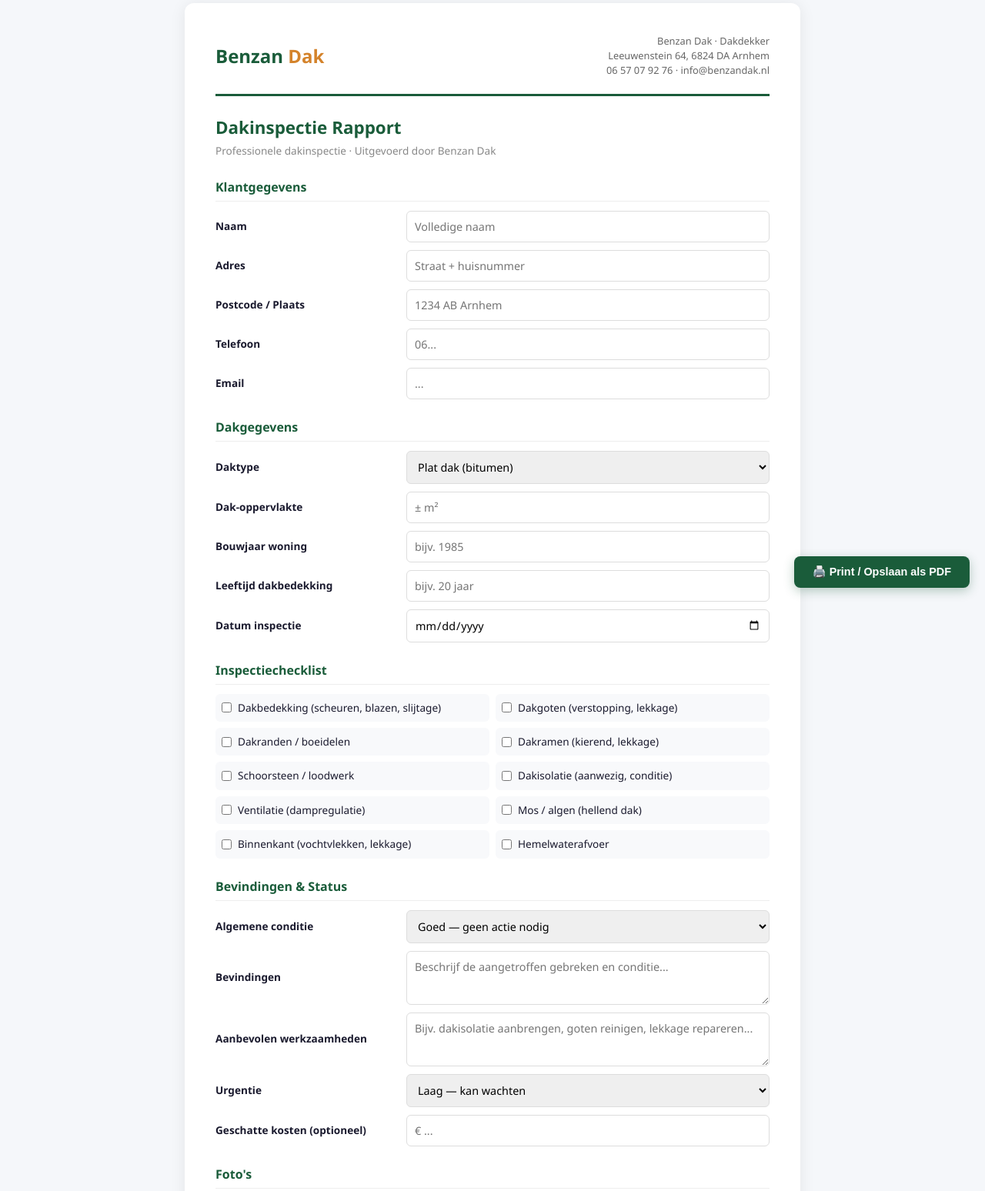
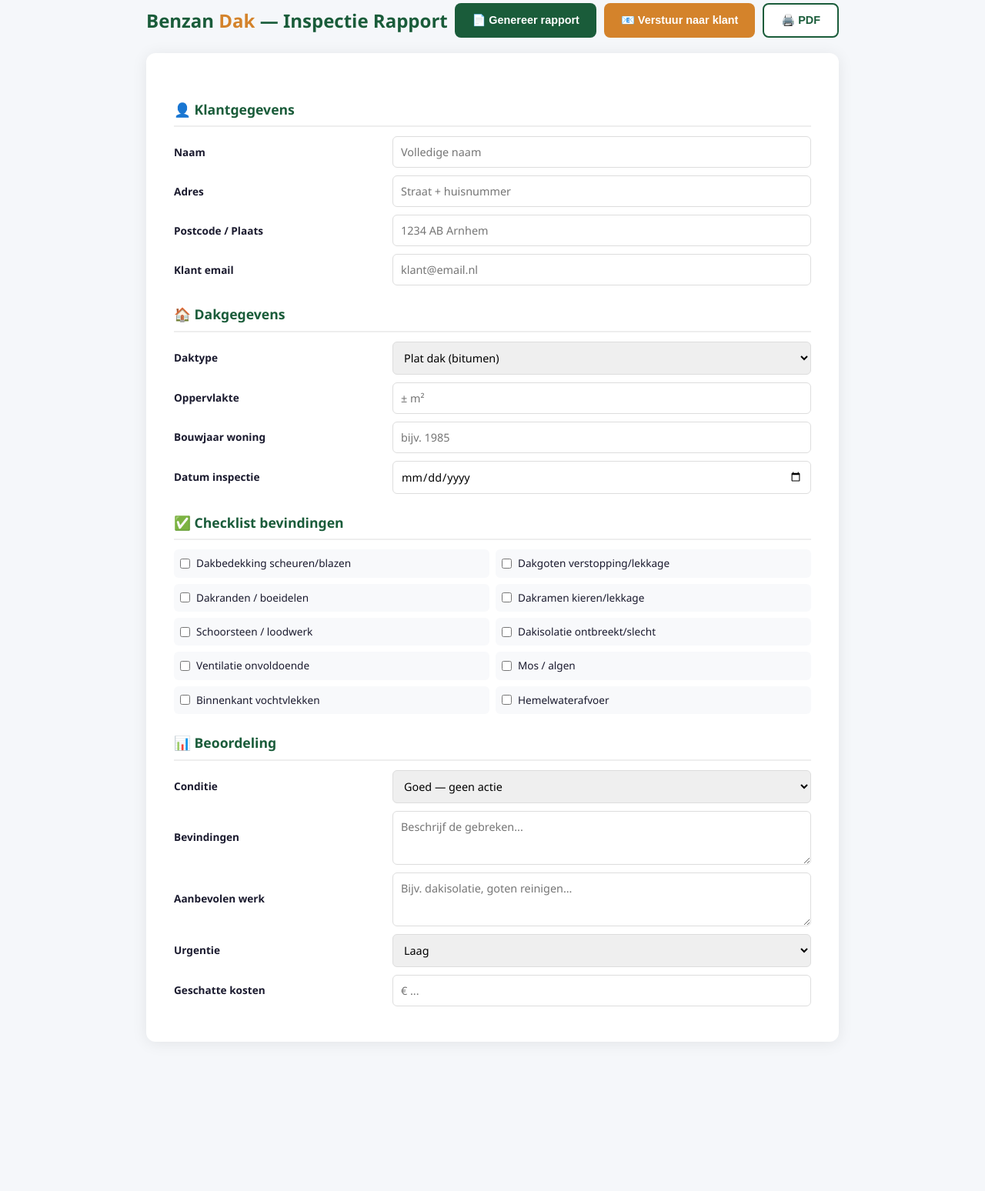
Before and after one commit to benzanmontage-hue/benzandak, a plain HTML site: page inspectie-rapport.html in a window 1280 px wide. Shown: the part 16-1564 px from the top of the page at 77% size. After the commit the page ends 1390 px from the top, so only its background shows below. Drawn offline with Linux system fonts and the light colour scheme.

Commit message:
Inspectie rapport: online invullen + genereer rapport + verstuur naar klant (mailto)

```diff
--- a/inspectie-rapport.html
+++ b/inspectie-rapport.html
@@ -3,18 +3,20 @@
 <head>
 <meta charset="UTF-8">
 <meta name="viewport" content="width=device-width,initial-scale=1.0">
-<title>Benzan Dak — Dakinspectie Rapport</title>
+<title>Benzan Dak — Dakinspectie Rapport Online</title>
 <style>
 *{box-sizing:border-box;margin:0;padding:0}
 body{font-family:'Segoe UI',Arial,sans-serif;color:#1a1a2e;background:#f5f7fa;padding:20px;line-height:1.5}
-.page{max-width:800px;margin:0 auto;background:#fff;border-radius:12px;box-shadow:0 2px 20px rgba(0,0,0,.08);padding:40px}
-.header{display:flex;justify-content:space-between;align-items:center;border-bottom:3px solid #1a5c3a;padding-bottom:20px;margin-bottom:24px}
-.logo{font-size:1.5rem;font-weight:800;color:#1a5c3a}
-.logo span{color:#d4832b}
-.header-right{text-align:right;font-size:.8rem;color:#666}
-h1{font-size:1.4rem;color:#1a5c3a;margin-bottom:4px}
-.subtitle{font-size:.85rem;color:#888;margin-bottom:24px}
-h2{font-size:1rem;color:#1a5c3a;margin:24px 0 12px;border-bottom:1px solid #eee;padding-bottom:6px}
+.topbar{max-width:900px;margin:0 auto 20px;display:flex;justify-content:space-between;align-items:center}
+.logo{font-size:1.5rem;font-weight:800;color:#1a5c3a}.logo span{color:#d4832b}
+.topbar-actions{display:flex;gap:10px}
+.btn{padding:12px 22px;border:none;border-radius:8px;font-weight:700;cursor:pointer;font-size:.9rem;transition:all .2s}
+.btn-green{background:#1a5c3a;color:#fff}.btn-green:hover{background:#146b3a}
+.btn-orange{background:#d4832b;color:#fff}.btn-orange:hover{background:#c0731f}
+.btn-outline{background:#fff;border:2px solid #1a5c3a;color:#1a5c3a}
+.btn-outline:hover{background:#f0f5f0}
+.form-page{max-width:900px;margin:0 auto;background:#fff;border-radius:12px;box-shadow:0 2px 20px rgba(0,0,0,.08);padding:36px}
+h2{font-size:1.1rem;color:#1a5c3a;margin:24px 0 12px;border-bottom:2px solid #eee;padding-bottom:8px}
 .field{display:grid;grid-template-columns:1fr 2fr;gap:12px;align-items:center;margin-bottom:10px}
 .field label{font-weight:600;font-size:.85rem}
 .field input,.field select,.field textarea{width:100%;padding:10px;border:1px solid #ddd;border-radius:6px;font-size:.9rem;font-family:inherit}
@@ -22,126 +24,175 @@
 .checklist{display:grid;grid-template-columns:1fr 1fr;gap:8px}
 .check-item{display:flex;align-items:center;gap:8px;padding:8px;background:#f8f9fb;border-radius:6px;font-size:.85rem}
 .check-item input{width:auto}
-.status-badge{display:inline-block;padding:3px 10px;border-radius:12px;font-size:.75rem;font-weight:700}
-.good{background:#e8f5e9;color:#2e7d32}
-.warning{background:#fff3e0;color:#e65100}
-.bad{background:#ffebee;color:#d32f2f}
-.section-note{font-size:.8rem;color:#888;font-style:italic;margin-top:4px}
-.footer{display:flex;justify-content:space-between;margin-top:32px;padding-top:16px;border-top:2px solid #eee}
-.signature{text-align:center;font-size:.8rem}
-.sign-line{width:200px;border-bottom:1px solid #333;margin:40px auto 4px}
-.print-btn{position:fixed;bottom:20px;right:20px;background:#1a5c3a;color:#fff;border:none;padding:12px 24px;border-radius:8px;font-weight:700;cursor:pointer;font-size:.9rem;box-shadow:0 4px 14px rgba(26,92,58,.3)}
-.print-btn:hover{background:#146b3a}
+.report-preview{max-width:900px;margin:20px auto;background:#fff;border-radius:12px;box-shadow:0 2px 20px rgba(0,0,0,.08);padding:40px;display:none}
+.report-header{display:flex;justify-content:space-between;border-bottom:3px solid #1a5c3a;padding-bottom:20px;margin-bottom:24px}
+.report-header .logo{font-size:1.5rem}
+.report-title{font-size:1.4rem;color:#1a5c3a;margin-bottom:20px}
+.report-section{margin:16px 0}
+.report-section h3{font-size:.95rem;color:#1a5c3a;margin-bottom:6px}
+.report-box{background:#f8f9fb;border:1px solid #eee;border-radius:8px;padding:12px;font-size:.9rem}
+.report-box ul{list-style:none;padding:0}
+.report-box li{padding:3px 0}
+.report-box li::before{content:'✓';color:#1a5c3a;margin-right:8px;font-weight:bold}
+.signatures{display:flex;justify-content:space-between;margin-top:32px;padding-top:16px;border-top:2px solid #eee}
+.sign{text-align:center;font-size:.8rem}
+.sign-line{width:180px;border-bottom:1px solid #333;margin:36px auto 4px}
+@media(max-width:700px){.field{grid-template-columns:1fr}.checklist{grid-template-columns:1fr}.topbar{flex-direction:column;gap:12px}}
 @media print{
-  .print-btn{display:none}
+  .topbar,.form-page,.btn{display:none}
+  .report-preview{display:block!important;box-shadow:none;border-radius:0;padding:20px}
   body{background:#fff;padding:0}
-  .page{box-shadow:none;border-radius:0;padding:20px}
 }
 </style>
 </head>
 <body>
-<button class="print-btn" onclick="window.print()">🖨️ Print / Opslaan als PDF</button>
 
-<div class="page">
-  <div class="header">
+<div class="topbar">
+  <div class="logo">Benzan <span>Dak</span> — Inspectie Rapport</div>
+  <div class="topbar-actions">
+    <button class="btn btn-green" onclick="genereerRapport()">📄 Genereer rapport</button>
+    <button class="btn btn-orange" onclick="verstuurEmail()">📧 Verstuur naar klant</button>
+    <button class="btn btn-outline" onclick="window.print()">🖨️ PDF</button>
+  </div>
+</div>
+
+<!-- FORMULIER -->
+<div class="form-page">
+  <h2>👤 Klantgegevens</h2>
+  <div class="field"><label>Naam</label><input type="text" id="naam" placeholder="Volledige naam"></div>
+  <div class="field"><label>Adres</label><input type="text" id="adres" placeholder="Straat + huisnummer"></div>
+  <div class="field"><label>Postcode / Plaats</label><input type="text" id="postcode" placeholder="1234 AB Arnhem"></div>
+  <div class="field"><label>Klant email</label><input type="email" id="klantEmail" placeholder="klant@email.nl"></div>
+
+  <h2>🏠 Dakgegevens</h2>
+  <div class="field"><label>Daktype</label><select id="daktype"><option>Plat dak (bitumen)</option><option>Plat dak (EPDM)</option><option>Hellend dak (pannen)</option><option>Hellend dak (leien)</option><option>Plat + hellend</option></select></div>
+  <div class="field"><label>Oppervlakte</label><input type="text" id="oppervlakte" placeholder="± m²"></div>
+  <div class="field"><label>Bouwjaar woning</label><input type="text" id="bouwjaar" placeholder="bijv. 1985"></div>
+  <div class="field"><label>Datum inspectie</label><input type="date" id="datum"></div>
+
+  <h2>✅ Checklist bevindingen</h2>
+  <div class="checklist">
+    <div class="check-item"><input type="checkbox" id="c1"><label>Dakbedekking scheuren/blazen</label></div>
+    <div class="check-item"><input type="checkbox" id="c2"><label>Dakgoten verstopping/lekkage</label></div>
+    <div class="check-item"><input type="checkbox" id="c3"><label>Dakranden / boeidelen</label></div>
+    <div class="check-item"><input type="checkbox" id="c4"><label>Dakramen kieren/lekkage</label></div>
+    <div class="check-item"><input type="checkbox" id="c5"><label>Schoorsteen / loodwerk</label></div>
+    <div class="check-item"><input type="checkbox" id="c6"><label>Dakisolatie ontbreekt/slecht</label></div>
+    <div class="check-item"><input type="checkbox" id="c7"><label>Ventilatie onvoldoende</label></div>
+    <div class="check-item"><input type="checkbox" id="c8"><label>Mos / algen</label></div>
+    <div class="check-item"><input type="checkbox" id="c9"><label>Binnenkant vochtvlekken</label></div>
+    <div class="check-item"><input type="checkbox" id="c10"><label>Hemelwaterafvoer</label></div>
+  </div>
+
+  <h2>📊 Beoordeling</h2>
+  <div class="field"><label>Conditie</label><select id="conditie"><option>Goed — geen actie</option><option>Redelijk — onderhoud aanbevolen</option><option>Matig — reparatie nodig</option><option>Slecht — vervanging dringend</option></select></div>
+  <div class="field"><label>Bevindingen</label><textarea id="bevindingen" placeholder="Beschrijf de gebreken..."></textarea></div>
+  <div class="field"><label>Aanbevolen werk</label><textarea id="aanbevolen" placeholder="Bijv. dakisolatie, goten reinigen..."></textarea></div>
+  <div class="field"><label>Urgentie</label><select id="urgentie"><option>Laag</option><option>Gemiddeld</option><option>Hoog</option><option>Direct (spoed)</option></select></div>
+  <div class="field"><label>Geschatte kosten</label><input type="text" id="kosten" placeholder="€ ..."></div>
+</div>
+
+<!-- RAPPORT PREVIEW -->
+<div class="report-preview" id="rapport">
+  <div class="report-header">
     <div class="logo">Benzan <span>Dak</span></div>
-    <div class="header-right">
-      <div>Benzan Dak · Dakdekker</div>
+    <div style="text-align:right;font-size:.8rem;color:#666">
       <div>Leeuwenstein 64, 6824 DA Arnhem</div>
       <div>06 57 07 92 76 · info@benzandak.nl</div>
+      <div>Datum: <span id="r_datum">—</span></div>
     </div>
   </div>
+  <div class="report-title">Dakinspectie Rapport</div>
 
-  <h1>Dakinspectie Rapport</h1>
-  <div class="subtitle">Professionele dakinspectie · Uitgevoerd door Benzan Dak</div>
+  <div class="report-section"><h3>Klant</h3><div class="report-box">
+    <strong id="r_naam">—</strong><br>
+    <span id="r_adres">—</span><br>
+    <span id="r_postcode">—</span>
+  </div></div>
 
-  <h2>Klantgegevens</h2>
-  <div class="field"><label>Naam</label><input type="text" placeholder="Volledige naam"></div>
-  <div class="field"><label>Adres</label><input type="text" placeholder="Straat + huisnummer"></div>
-  <div class="field"><label>Postcode / Plaats</label><input type="text" placeholder="1234 AB Arnhem"></div>
-  <div class="field"><label>Telefoon</label><input type="text" placeholder="06..."></div>
-  <div class="field"><label>Email</label><input type="email" placeholder="..."></div>
+  <div class="report-section"><h3>Dakgegevens</h3><div class="report-box">
+    Type: <span id="r_daktype">—</span> · Oppervlakte: <span id="r_oppervlakte">—</span> · Bouwjaar: <span id="r_bouwjaar">—</span>
+  </div></div>
 
-  <h2>Dakgegevens</h2>
-  <div class="field">
-    <label>Daktype</label>
-    <select>
-      <option>Plat dak (bitumen)</option>
-      <option>Plat dak (EPDM)</option>
-      <option>Hellend dak (pannen)</option>
-      <option>Hellend dak (leien)</option>
-      <option>Plat + hellend (combinatie)</option>
-    </select>
-  </div>
-  <div class="field"><label>Dak-oppervlakte</label><input type="text" placeholder="± m²"></div>
-  <div class="field"><label>Bouwjaar woning</label><input type="text" placeholder="bijv. 1985"></div>
-  <div class="field"><label>Leeftijd dakbedekking</label><input type="text" placeholder="bijv. 20 jaar"></div>
-  <div class="field"><label>Datum inspectie</label><input type="date"></div>
+  <div class="report-section"><h3>Geconstateerde punten</h3><div class="report-box"><ul id="r_checklist"></ul></div></div>
 
-  <h2>Inspectiechecklist</h2>
-  <div class="checklist">
-    <div class="check-item"><input type="checkbox"><span>Dakbedekking (scheuren, blazen, slijtage)</span></div>
-    <div class="check-item"><input type="checkbox"><span>Dakgoten (verstopping, lekkage)</span></div>
-    <div class="check-item"><input type="checkbox"><span>Dakranden / boeidelen</span></div>
-    <div class="check-item"><input type="checkbox"><span>Dakramen (kierend, lekkage)</span></div>
-    <div class="check-item"><input type="checkbox"><span>Schoorsteen / loodwerk</span></div>
-    <div class="check-item"><input type="checkbox"><span>Dakisolatie (aanwezig, conditie)</span></div>
-    <div class="check-item"><input type="checkbox"><span>Ventilatie (dampregulatie)</span></div>
-    <div class="check-item"><input type="checkbox"><span>Mos / algen (hellend dak)</span></div>
-    <div class="check-item"><input type="checkbox"><span>Binnenkant (vochtvlekken, lekkage)</span></div>
-    <div class="check-item"><input type="checkbox"><span>Hemelwaterafvoer</span></div>
-  </div>
+  <div class="report-section"><h3>Conditie &amp; bevindingen</h3><div class="report-box">
+    <strong id="r_conditie">—</strong><br><br>
+    <strong>Bevindingen:</strong> <span id="r_bevindingen">—</span><br><br>
+    <strong>Aanbevolen werk:</strong> <span id="r_aanbevolen">—</span>
+  </div></div>
 
-  <h2>Bevindingen &amp; Status</h2>
-  <div class="field">
-    <label>Algemene conditie</label>
-    <select>
-      <option>Goed — geen actie nodig</option>
-      <option>Redelijk — onderhoud aanbevolen</option>
-      <option>Matig — reparatie nodig</option>
-      <option>Slecht — vervanging dringend</option>
-    </select>
-  </div>
-  <div class="field">
-    <label>Bevindingen</label>
-    <textarea placeholder="Beschrijf de aangetroffen gebreken en conditie..."></textarea>
-  </div>
-  <div class="field">
-    <label>Aanbevolen werkzaamheden</label>
-    <textarea placeholder="Bijv. dakisolatie aanbrengen, goten reinigen, lekkage repareren..."></textarea>
-  </div>
-  <div class="field">
-    <label>Urgentie</label>
-    <select>
-      <option>Laag — kan wachten</option>
-      <option>Gemiddeld — binnen 3 maanden</option>
-      <option>Hoog — binnen 2 weken</option>
-      <option>Direct — spoed (lekkage)</option>
-    </select>
-  </div>
-  <div class="field">
-    <label>Geschatte kosten (optioneel)</label>
-    <input type="text" placeholder="€ ...">
-  </div>
+  <div class="report-section"><h3>Urgentie &amp; kosten</h3><div class="report-box">
+    Urgentie: <strong id="r_urgentie">—</strong> · Geschatte kosten: <strong id="r_kosten">—</strong>
+  </div></div>
 
-  <h2>Foto's</h2>
-  <div class="section-note">Voeg foto's van de bevindingen toe (dak, goten, lekkage, isolatie).</div>
-  <div class="field"><label>Foto 1</label><input type="text" placeholder="Bestandsnaam / bijlage"></div>
-  <div class="field"><label>Foto 2</label><input type="text" placeholder="Bestandsnaam / bijlage"></div>
-  <div class="field"><label>Foto 3</label><input type="text" placeholder="Bestandsnaam / bijlage"></div>
-
-  <div class="footer">
-    <div class="signature">
-      <div class="sign-line"></div>
-      <div>Handtekening inspecteur</div>
-      <div>Benzan Dak</div>
-    </div>
-    <div class="signature">
-      <div class="sign-line"></div>
-      <div>Handtekening klant</div>
-      <div>Voor akkoord</div>
-    </div>
+  <div class="signatures">
+    <div class="sign"><div class="sign-line"></div>Benzan Dak (inspecteur)</div>
+    <div class="sign"><div class="sign-line"></div>Klant (voor akkoord)</div>
   </div>
 </div>
+
+<script>
+function genereerRapport(){
+  document.getElementById('r_naam').textContent = document.getElementById('naam').value || '—';
+  document.getElementById('r_adres').textContent = document.getElementById('adres').value || '—';
+  document.getElementById('r_postcode').textContent = document.getElementById('postcode').value || '—';
+  document.getElementById('r_daktype').textContent = document.getElementById('daktype').value;
+  document.getElementById('r_oppervlakte').textContent = document.getElementById('oppervlakte').value || '—';
+  document.getElementById('r_bouwjaar').textContent = document.getElementById('bouwjaar').value || '—';
+  document.getElementById('r_datum').textContent = document.getElementById('datum').value || new Date().toLocaleDateString('nl-NL');
+  document.getElementById('r_conditie').textContent = document.getElementById('conditie').value;
+  document.getElementById('r_bevindingen').textContent = document.getElementById('bevindingen').value || 'Geen bijzonderheden';
+  document.getElementById('r_aanbevolen').textContent = document.getElementById('aanbevolen').value || '—';
+  document.getElementById('r_urgentie').textContent = document.getElementById('urgentie').value;
+  document.getElementById('r_kosten').textContent = document.getElementById('kosten').value || '—';
+
+  // Checklist
+  const labels = ['Dakbedekking scheuren/blazen','Dakgoten verstopping/lekkage','Dakranden/boeidelen','Dakramen kieren/lekkage','Schoorsteen/loodwerk','Dakisolatie ontbreekt/slecht','Ventilatie onvoldoende','Mos/algen','Binnenkant vochtvlekken','Hemelwaterafvoer'];
+  const ul = document.getElementById('r_checklist');
+  ul.innerHTML = '';
+  let found = false;
+  for(let i=1;i<=10;i++){
+    if(document.getElementById('c'+i).checked){
+      const li = document.createElement('li');
+      li.textContent = labels[i-1];
+      ul.appendChild(li);
+      found = true;
+    }
+  }
+  if(!found){ ul.innerHTML = '<li>Geen gebreken geconstateerd — dak in goede staat</li>'; }
+
+  document.getElementById('rapport').style.display = 'block';
+  document.getElementById('rapport').scrollIntoView({behavior:'smooth'});
+}
+
+function verstuurEmail(){
+  genereerRapport();
+  const naam = document.getElementById('naam').value || 'Klant';
+  const email = document.getElementById('klantEmail').value || '';
+  const adres = document.getElementById('adres').value || '';
+  const daktype = document.getElementById('daktype').value;
+  const conditie = document.getElementById('conditie').value;
+  const bevindingen = document.getElementById('bevindingen').value || 'Geen bijzonderheden';
+  const aanbevolen = document.getElementById('aanbevolen').value || '—';
+  const kosten = document.getElementById('kosten').value || '—';
+  const urgentie = document.getElementById('urgentie').value;
+
+  const subject = encodeURIComponent('Dakinspectie Rapport — ' + naam);
+  const body = encodeURIComponent(
+    'Beste ' + naam + ',\n\n' +
+    'Bedankt voor uw vertrouwen in Benzan Dak. Hierbij het dakinspectie rapport voor ' + adres + '.\n\n' +
+    'Daktype: ' + daktype + '\n' +
+    'Conditie: ' + conditie + '\n' +
+    'Urgentie: ' + urgentie + '\n\n' +
+    'Bevindingen:\n' + bevindingen + '\n\n' +
+    'Aanbevolen werk:\n' + aanbevolen + '\n\n' +
+    'Geschatte kosten: ' + kosten + '\n\n' +
+    'Met vriendelijke groet,\nBenzan Dak\n06 57 07 92 76 · info@benzandak.nl'
+  );
+
+  window.location.href = 'mailto:' + email + '?subject=' + subject + '&body=' + body;
+}
+</script>
 </body>
 </html>
```
